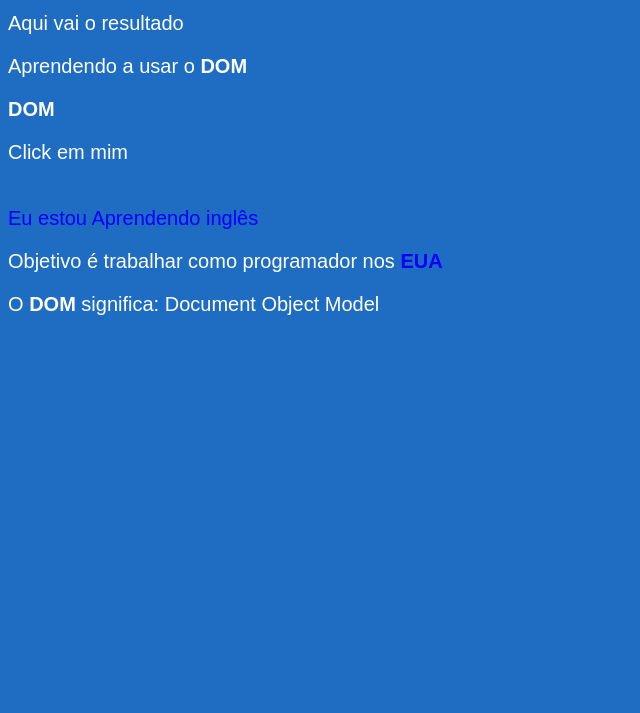
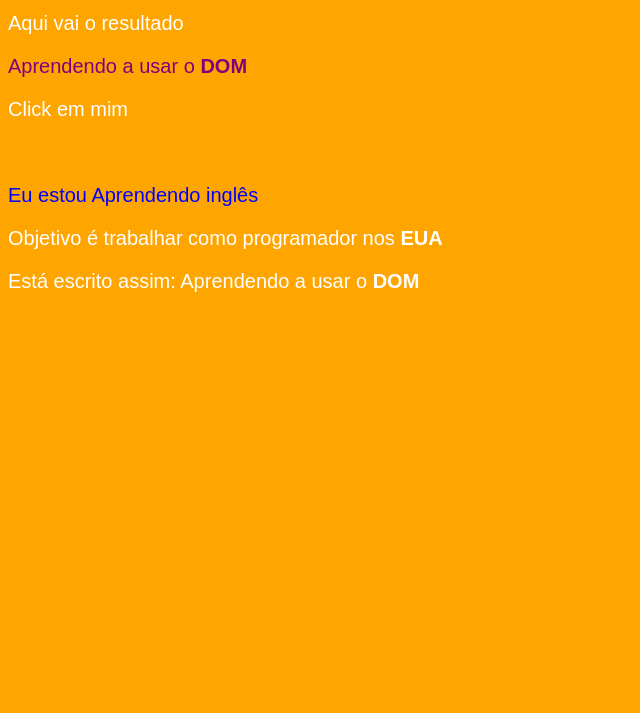
Before and after one commit to jhonhoan/JavaScript-Basico, a plain HTML site: page aula09/ex005.html in a window 1280 px wide. Shown: the part 87-800 px from the top of the page, without its empty margins (0-640 px from the left). Drawn offline with Linux system fonts and the light colour scheme.

Commit message:
Update ex005.html

```diff
--- a/aula09/ex005.html
+++ b/aula09/ex005.html
@@ -17,24 +17,42 @@
     <h1>Iniciando Estudos <strong>DOM</strong></h1>
     <p>Aqui vai o resultado</p>
     <p>Aprendendo a usar o <strong>DOM</strong></p>
-    <p><strong>DOM</strong></p>
 
-    <div >Click em mim</div><br>
+    <div >
+        <p>Click em mim</p>
+    </div>
+    <br>
 
     <p class = 'usa'>Eu estou Aprendendo inglês </p>
     <p>Objetivo é trabalhar como programador nos <strong>EUA</strong></p>
 
     <script>
 
-       var p = document.getElementsByTagName('p')[2]
-       var p2 = document.getElementsByTagName('strong')[3]
-       var str =  document.getElementsByTagName('strong')[0]
-       document.querySelector('p.usa').style.color = 'blue'
+       const p = document.getElementsByTagName("p")[1]
+       const p1 = document.getElementsByClassName("usa")[0]
+       const corpo = document.body
 
-      p2.style.color = 'blue'
-      str.style.color = 'red'
+       p.style.color = "purple"
+       p1.style.color = "blue"
+       corpo.style.background = "orange"
 
-       document.write(`O ${p.innerHTML} significa: Document Object Model`)
+        const a = document.getElementsByTagName("div")[0]
+        const par = document.getElementsByTagName("p")[2]
+
+        par.addEventListener('click', clicar)
+        par.addEventListener('mouseout', mousein)
+
+        function clicar()
+        {
+            a.style.background = "blue"
+        }
+
+        function mousein()
+        {
+            a.style.background = "red"
+        }
+
+       document.write("Está escrito assim: " + p.innerHTML)
 
     </script>
 </body>
```
